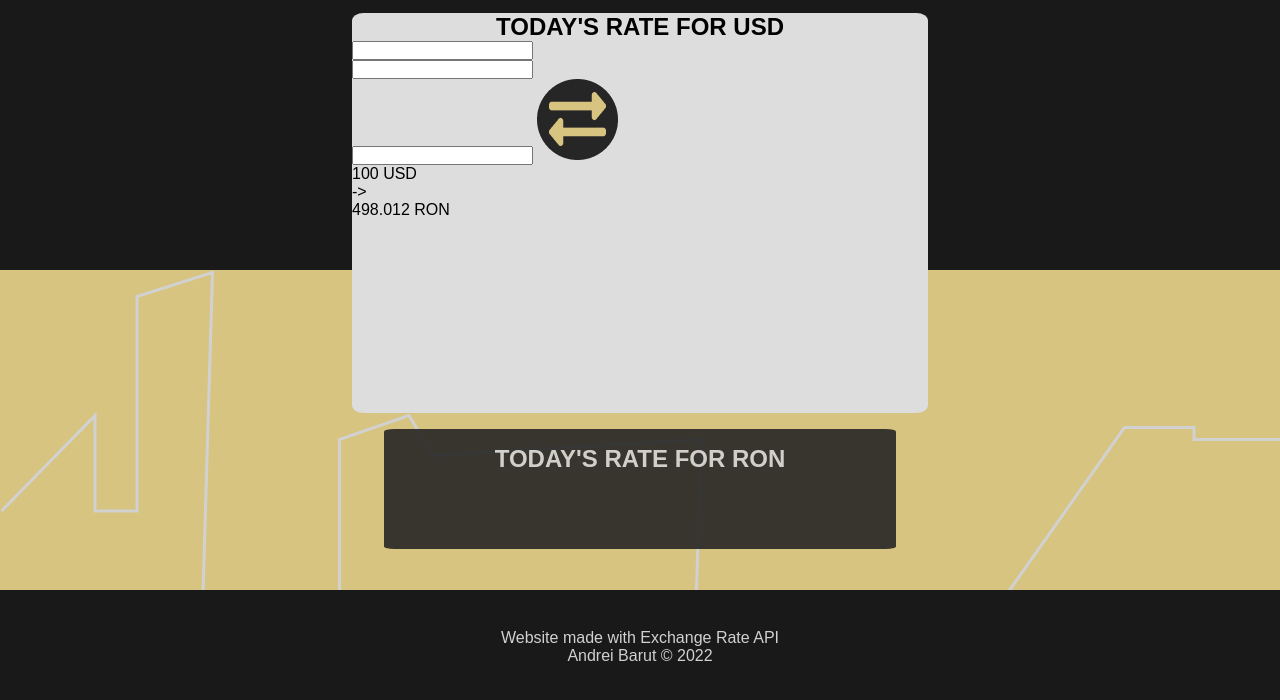
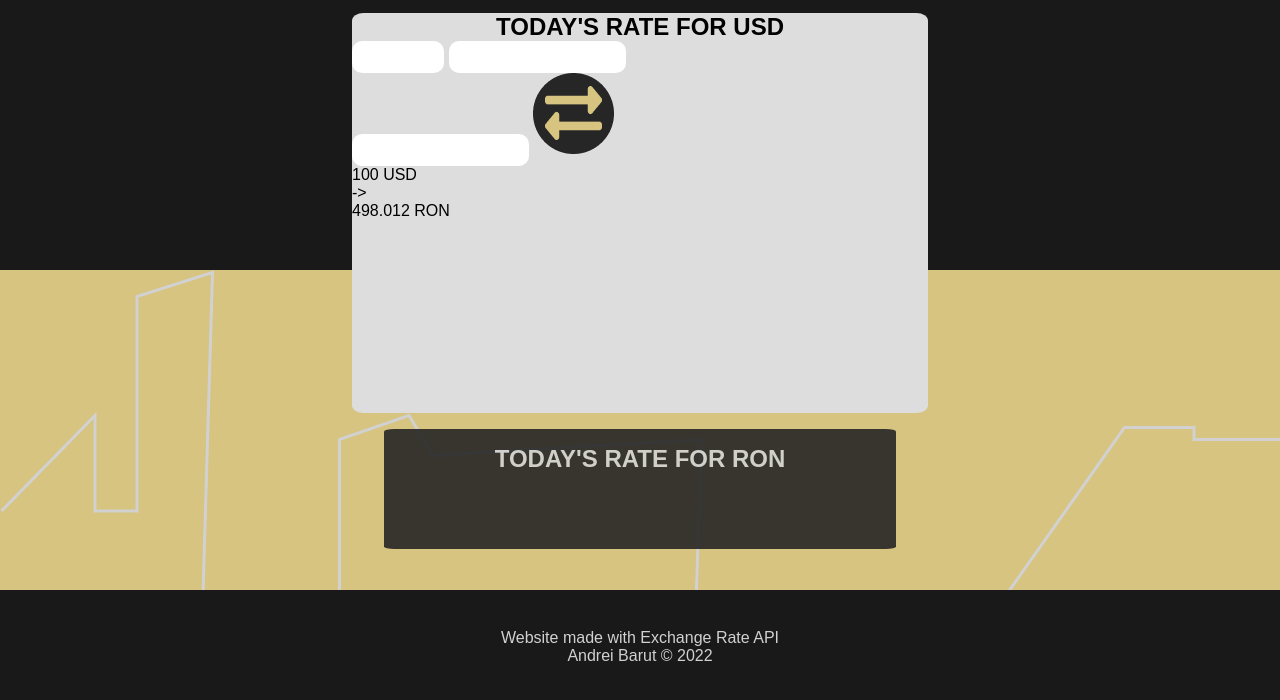
Before and after one commit to andreiBarut/APIExchangeApp, a plain HTML site: page index.html in a window 1280 px wide. Shown: the part 90-790 px from the top of the page. Drawn offline with Linux system fonts and the light colour scheme; no server answers; a web font is replaced by a local one.

Commit message:
added border radius to inputs, changed currency-container.scss to container.scss

```diff
--- a/index.html
+++ b/index.html
@@ -36,11 +36,10 @@
       </div>
       <div class="container jumbotron">
             <h2>TODAY'S RATE FOR USD</h2>
-            <input type="number" id="amount">
+            <input type="number" id="amount" class="jumbotron-input">
+            <input type="text" id="from-currency" class="jumbotron-input">
             <br>
-            <input type="text" id="from-currency">
-            <br>
-            <input type="text" id="to-currency">
+            <input type="text" id="to-currency" class="jumbotron-input">
             <img src="img/convert-button.png" alt="convert button">
             <p>100 USD</p>
             <p>-></p>
--- /dev/null
+++ b/styles/inputs.scss
@@ -0,0 +1,9 @@
+#amount {
+      width: 16%;
+}
+
+.jumbotron-input {
+      height: 2rem;
+      border-radius: 10px;
+      border: 0;
+}
--- a/styles/style.scss
+++ b/styles/style.scss
@@ -1,10 +1,12 @@
 @import 'jumbotron.scss';
 @import 'navbar.scss';
-@import 'currency-container.scss';
+@import 'containers.scss';
 @import 'variables.scss';
 @import 'yellow-container.scss';
 @import 'footer.scss';
 @import 'logo.scss';
+@import 'inputs.scss';
+
 @import url('https://rsms.me/inter/inter.css');
 html { font-family: 'Inter', sans-serif; }
 @supports (font-variation-settings: normal) {
```
Also changed, not shown: styles/containers.css (renamed from styles/currency-container.css), styles/containers.scss (renamed from styles/currency-container.scss), styles/inputs.css (added), styles/style.css, 4 other files.
